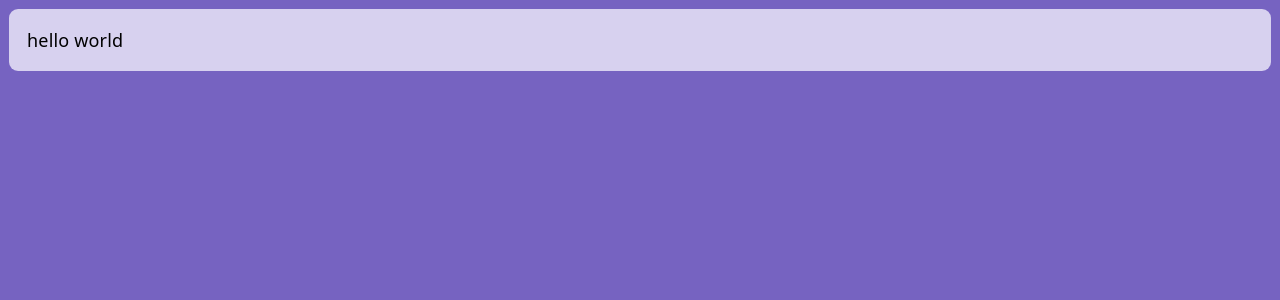
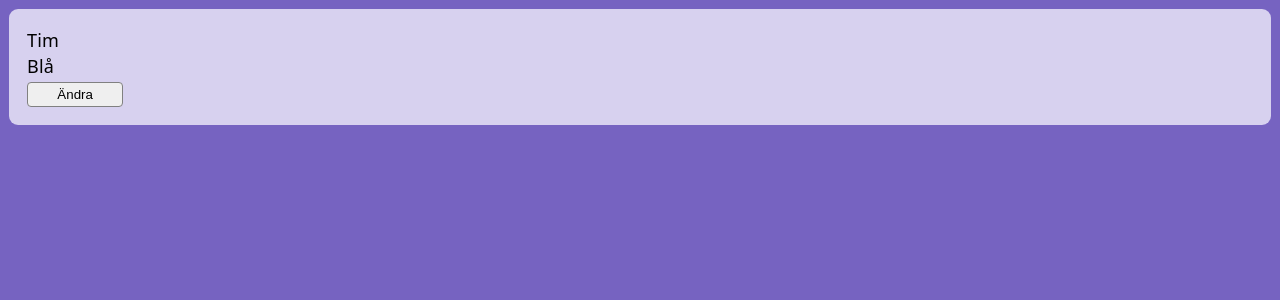
Before and after one commit to ha-fed25-jsf/04-list-exercises, a React (Vite) app: page / in a window 1280 px wide. Shown: the top 300 px of the page. Built offline with nearby package versions, Linux system fonts and the light colour scheme.

Commit message:
Color form, in progress

```diff
--- a/src/App.css
+++ b/src/App.css
@@ -14,7 +14,15 @@ section {
 }
 
 button {
-	padding: 2em 0.2em;
+	padding: 0.3em 2.2em;
 	border-radius: 0.3em;
 	border: 1px solid gray;
+	transition: 0.5s all;
+
+	/* Nested CSS */
+	&:hover {
+		cursor: pointer;
+		transform: rotateZ(-15deg) scale(1.3);
+		background-color: hotpink;
+	}
 }
--- a/src/App.jsx
+++ b/src/App.jsx
@@ -1,12 +1,10 @@
 import "./App.css";
+import ColorSettings from './components/ColorSettings.jsx'
 
 function App() {
 	return (
 		<>
-			<section>
-				<p> hello world </p>
-
-			</section>
+			<ColorSettings />
 		</>
 	);
 }
--- /dev/null
+++ b/src/components/ColorSettings.jsx
@@ -0,0 +1,34 @@
+import { useState } from 'react'
+import './ColorSettings.css'
+
+const ColorSettings = () => {
+	const [data, setData] = useState({ name: 'Tim', color: 'Blå' })
+	const [isEditing, setIsEditing] = useState(false)
+
+	// skapa klickfunktioner som ändrar isEditing
+	// fixa onChange på input-fälten -> spara ändringar i data-variabeln
+	// spara ska dessutom lägga till objektet i en lista (state-variabel)
+	// visa listan med sparade objekt
+
+	return (
+		<>
+		{isEditing
+		? (
+			<section className="color-settings">
+				<p>     <input type="text" />     </p>
+				<p>     <input type="text" />     </p>
+				<button> Spara </button>
+			</section>
+		)
+		: (
+			<section className="color-settings">
+				<p>     {data.name}     </p>
+				<p>     {data.color}     </p>
+				<button> Ändra </button>
+			</section>
+		) }
+
+		</>
+	)
+}
+export default ColorSettings
```
Also changed, not shown: src/components/ColorSettings.css (added).
